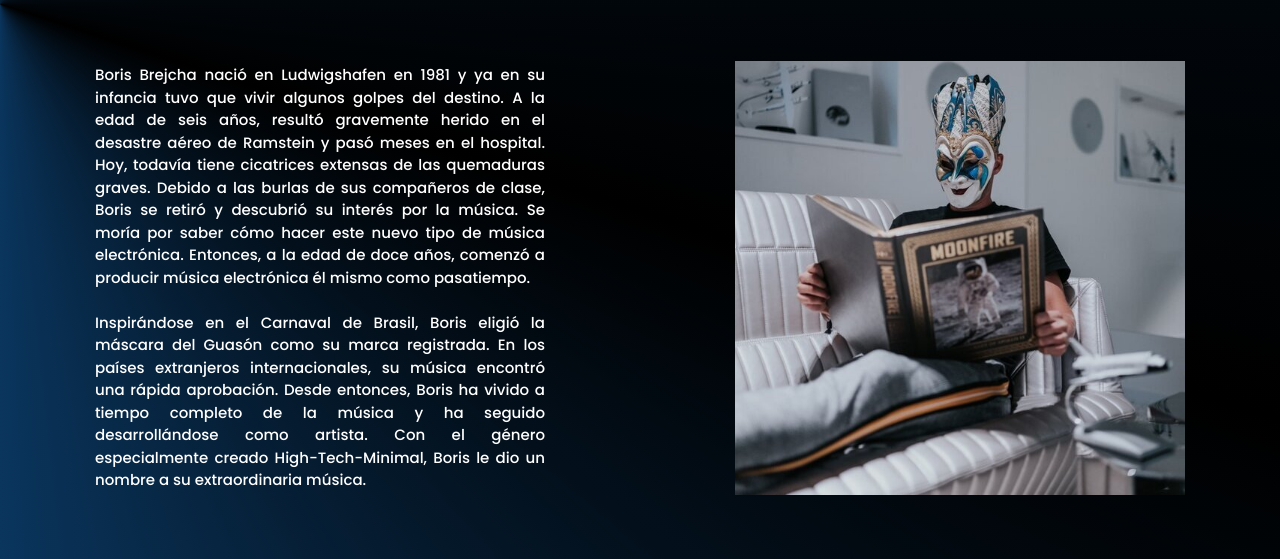
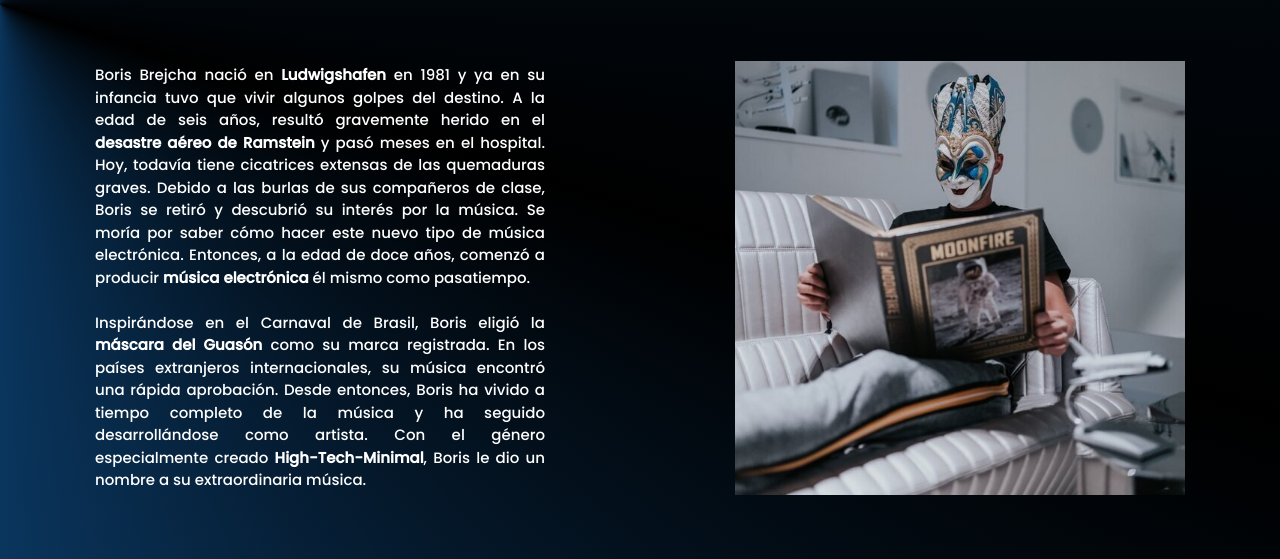
Before and after one commit to martinorsi1/fan-page-boris-brejcha, a website: page index.html in a window 1280 px wide. Shown: the part 222-781 px from the top of the page. Drawn offline with nearby package versions, Linux system fonts and the light colour scheme.

Commit message:
Aplico SEO al proyecyo

```diff
--- a/index.html
+++ b/index.html
@@ -5,7 +5,11 @@
     <meta charset="UTF-8">
     <meta http-equiv="X-UA-Compatible" content="IE=edge">
     <meta name="viewport" content="width=, initial-scale=1.0">
-    <title>Inicio</title>
+    <meta name="keywords" content="boris brejcha, mascara boris brejcha, dj boris brejcha">
+    <meta name="description" content="Se parte de la familia Boris, obten todo el contenido y enterate de lo ultimo del mejor Dj de High-Tech-Minimal ">
+    <meta name="author" content="Martin Orsi">
+    <title>Boris Brejcha</title>
+    <link rel="shortcut icon" href="./assets/imagenes/logo.jpeg" type="image/x-icon">
     <link href="https://cdn.jsdelivr.net/npm/bootstrap@5.3.0-alpha3/dist/css/bootstrap.min.css" rel="stylesheet"
         integrity="sha384-KK94CHFLLe+nY2dmCWGMq91rCGa5gtU4mk92HdvYe+M/SXH301p5ILy+dN9+nJOZ" crossorigin="anonymous">
     <link rel="stylesheet" href="./css/style.css">
@@ -48,17 +52,17 @@
             <section>
                 <h1>BIOGRAFIA</h1>
                 <p>
-                    Boris Brejcha nació en Ludwigshafen en 1981 y ya en su infancia tuvo que vivir algunos golpes del
-                    destino. A la edad de seis años, resultó gravemente herido en el desastre aéreo de Ramstein y pasó
+                    Boris Brejcha nació en <strong>Ludwigshafen</strong> en 1981 y ya en su infancia tuvo que vivir algunos golpes del
+                    destino. A la edad de seis años, resultó gravemente herido en el <strong>desastre aéreo de Ramstein</strong> y pasó
                     meses en el hospital. Hoy, todavía tiene cicatrices extensas de las quemaduras graves. Debido a las
                     burlas de sus compañeros de clase, Boris se retiró y descubrió su interés por la música. Se moría
                     por saber cómo hacer este nuevo tipo de música electrónica. Entonces, a la edad de doce años,
-                    comenzó a producir música electrónica él mismo como pasatiempo.
+                    comenzó a producir <strong>música electrónica</strong> él mismo como pasatiempo.
                     <br><br>
-                    Inspirándose en el Carnaval de Brasil, Boris eligió la máscara del Guasón como su marca registrada.
+                    Inspirándose en el Carnaval de Brasil, Boris eligió la <strong>máscara del Guasón</strong> como su marca registrada.
                     En los países extranjeros internacionales, su música encontró una rápida aprobación. Desde entonces,
                     Boris ha vivido a tiempo completo de la música y ha seguido desarrollándose como artista. Con el
-                    género especialmente creado High-Tech-Minimal, Boris le dio un nombre a su extraordinaria música.
+                    género especialmente creado <strong>High-Tech-Minimal</strong>, Boris le dio un nombre a su extraordinaria música.
                 </p>
                 <img src="./assets/imagenes/bio-boris.jpg" alt="imagen boris brejcha">
             </section>
```
Also changed, not shown: pages/contacto.html (+5 -1 lines), pages/galeria.html (+5 -1 lines), pages/musica.html (+5 -1 lines), pages/tikets.html (+5 -1 lines), README.md.
